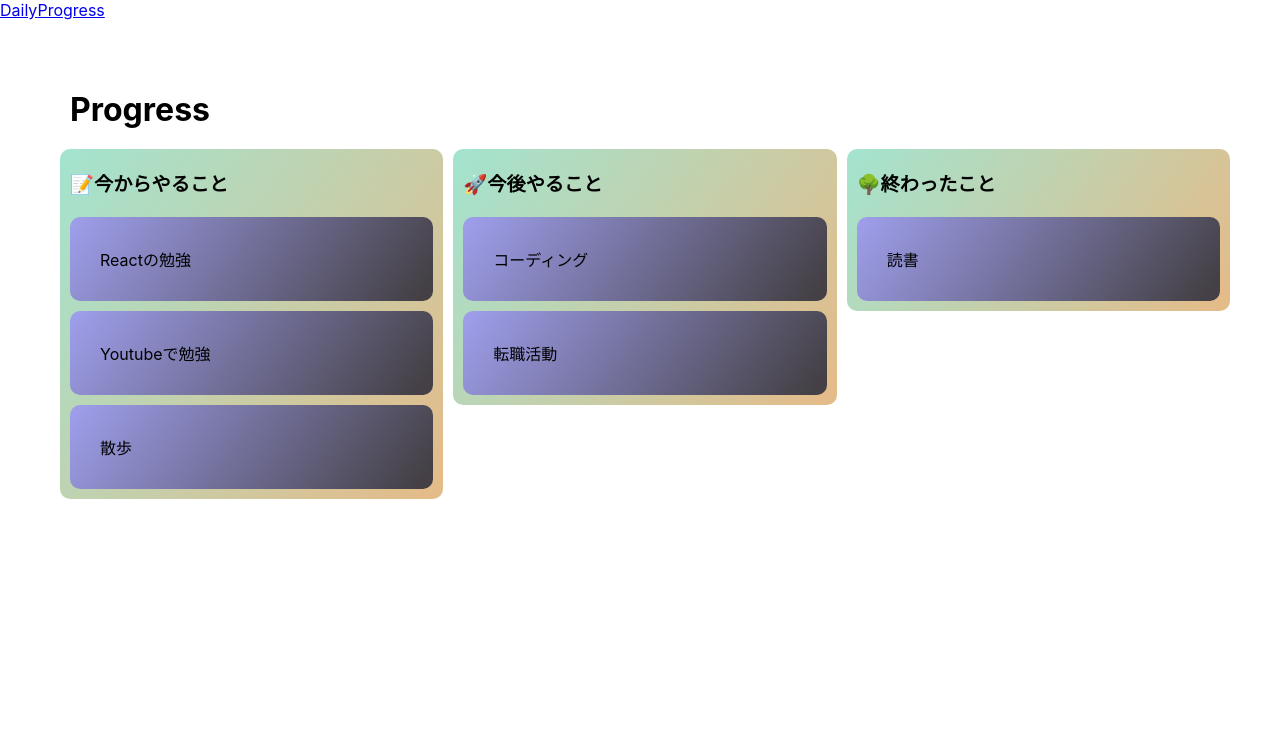
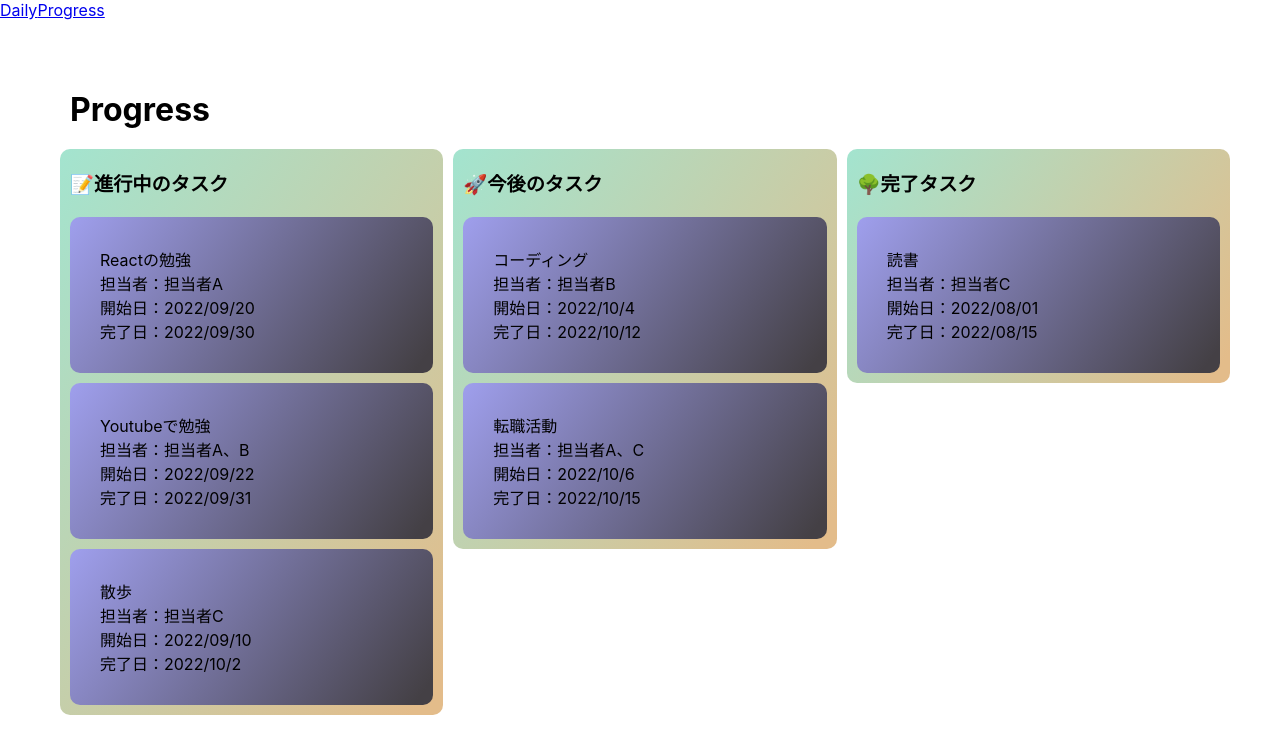
Before and after one commit to moonlight4617/task-app, a React (Create React App) app: page /progress in a window 1280 px wide. Shown: the top 754 px of the page. Built offline with nearby package versions, Linux system fonts and the light colour scheme.

Commit message:
タスクカードの項目追加

```diff
--- a/src/components/Card.jsx
+++ b/src/components/Card.jsx
@@ -1,7 +1,14 @@
 import React from 'react'
 
 export const Card = (props) => {
+  const { title, startDate, compDate, pic } = props;
   return (
-    <div className='card'>{props.title}</div>
+    <>
+      <div className='card'>{title}
+        <div>担当者：{pic}</div>
+        <div>開始日：{startDate}</div>
+        <div>完了日：{compDate}</div>
+      </div>
+    </>
   )
 }
--- a/src/components/Progress.jsx
+++ b/src/components/Progress.jsx
@@ -1,6 +1,5 @@
 import React, { useState } from 'react'
 import "./Progress.css"
-import { ProgressTask } from './ProgressTask'
 import { DragDropContext, Draggable, Droppable } from 'react-beautiful-dnd'
 import dummyData from './dummyData'
 import { Card } from './Card'
@@ -76,7 +75,7 @@ export const Progress = () => {
                               opacity: snapshot.isDragging ? "0.5" : "1",
                             }}
                           >
-                            <Card title={task.title} />
+                            <Card title={task.title} startDate={task.startDate} compDate={task.compDate} pic={task.pic} />
                             {/* {console.log(task.title)} */}
                           </div>
                         )}
--- a/src/components/dummyData.js
+++ b/src/components/dummyData.js
@@ -3,43 +3,61 @@ import { v4 as uuidv4 } from "uuid";
 const dummyData = [
   {
     id: uuidv4(),
-    title: "📝今からやること",
+    title: "📝進行中のタスク",
     tasks: [
       {
         id: uuidv4(),
         title: "Reactの勉強",
+        pic: "担当者A",
+        startDate: "2022/09/20",
+        compDate: "2022/09/30",
       },
       {
         id: uuidv4(),
         title: "Youtubeで勉強",
+        pic: "担当者A、B",
+        startDate: "2022/09/22",
+        compDate: "2022/09/31",
       },
       {
         id: uuidv4(),
         title: "散歩",
+        pic: "担当者C",
+        startDate: "2022/09/10",
+        compDate: "2022/10/2",
       },
     ],
   },
   {
     id: uuidv4(),
-    title: "🚀今後やること",
+    title: "🚀今後のタスク",
     tasks: [
       {
         id: uuidv4(),
         title: "コーディング",
+        pic: "担当者B",
+        startDate: "2022/10/4",
+        compDate: "2022/10/12",
       },
       {
         id: uuidv4(),
         title: "転職活動",
+        pic: "担当者A、C",
+        startDate: "2022/10/6",
+        compDate: "2022/10/15",
       },
     ],
   },
   {
     id: uuidv4(),
-    title: "🌳終わったこと",
+    title: "🌳完了タスク",
     tasks: [
       {
         id: uuidv4(),
         title: "読書",
+        pic: "担当者C",
+        startDate: "2022/08/01",
+        compDate: "2022/08/15",
       },
     ],
   },
```
